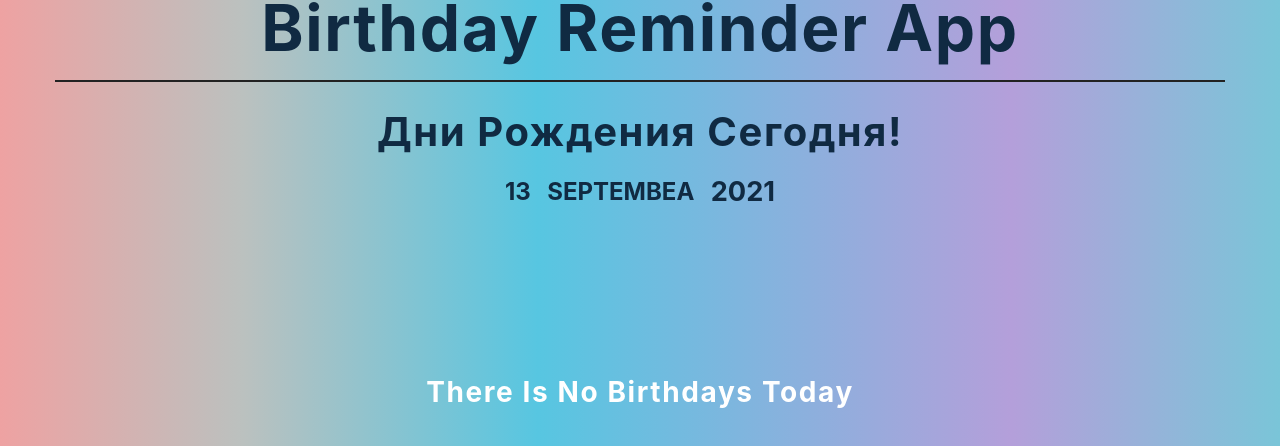
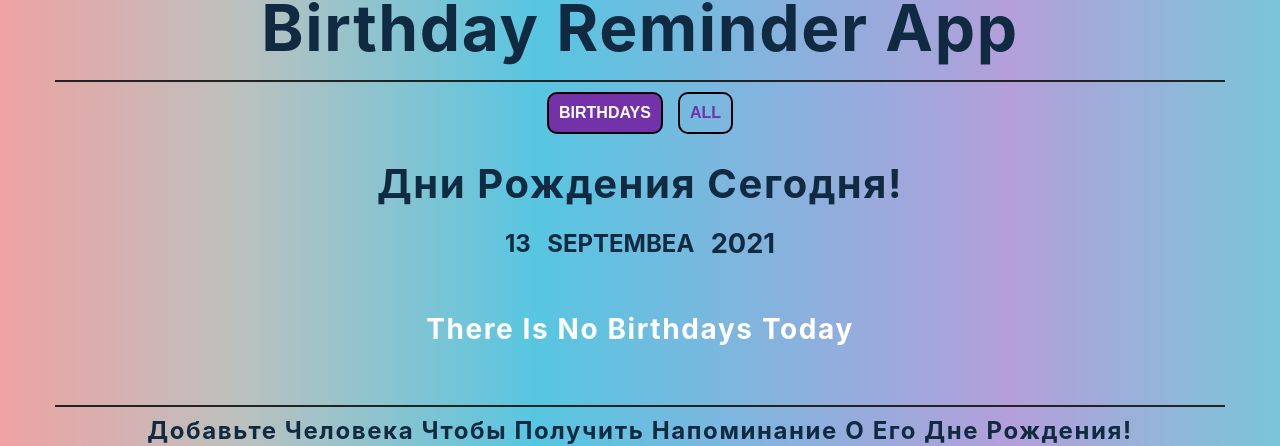
Before and after one commit to AlexBachurin/react-birthday-reminder, a React (Create React App) app: page / in a window 1280 px wide. Shown: the part 331-777 px from the top of the page. Built offline with nearby package versions, Linux system fonts and the light colour scheme.

Commit message:
button for show all/only birthdays

```diff
--- a/src/App.js
+++ b/src/App.js
@@ -1,7 +1,6 @@
 import React, { useState, useEffect, useRef } from 'react';
 import Persons from './components/Persons';
 import SubmitModal from './components/SubmitModal';
-import { AiOutlineClose } from 'react-icons/ai'
 //get data from local storage
 const getLocalStorage = () => {
   let list = localStorage.getItem('birthdaysList');
@@ -24,6 +23,8 @@ function App() {
   const [alert, setAlert] = useState({ state: false, type: '' })
   //state for modal
   const [isModalOpen, setIsModalOpen] = useState(false);
+  //state for show all
+  const [showAll, setShowAll] = useState(false);
   //get current date
   const today = new Date();
   const todayYear = today.getFullYear();
@@ -123,6 +124,14 @@ function App() {
     fileInputRef.current.value = null;
   }
 
+  //SHOW ALL/BIRTHDAYS
+  const showAllPeople = () => {
+    setShowAll(true)
+  }
+
+  const showBirthdays = () => {
+    setShowAll(false);
+  }
 
 
   //check birthday on every page load
@@ -148,8 +157,14 @@ function App() {
   }, [alert])
 
 
-  //if theres no persons to display return no users
+  // classname for section
 
+  let clsNameAll = showAll ? 'all-section show' : 'all-section'
+  let clsNameBirthdays = showAll ? 'birthdays-section' : 'birthdays-section show'
+
+  //claassname for button active
+  let btnClsNameAll = showAll ? 'btn active' : 'btn';
+  let btnClsNameBirthdays = showAll ? 'btn' : 'btn active';
   return (
     <main>
       <section className="section">
@@ -158,16 +173,27 @@ function App() {
           <h1 className="title">Birthday reminder app</h1>
           <div className="underline"></div>
         </div>
-        <h2 className="birthdays-title">Дни Рождения Сегодня!</h2>
-        <div className="date-container">
-          <span className="date">{todayDate}</span>
-          <span className="month">{transformMonthName(todayMonth)}</span>
-          <span className="year">{todayYear}</span>
+        <div className="toggle-btn-container">
+          <button className={btnClsNameBirthdays} onClick={showBirthdays}>birthdays</button>
+          <button className={btnClsNameAll} onClick={showAllPeople}>all</button>
         </div>
-        <section className="birthdays-section">
+
+        <section className={clsNameBirthdays}>
+          <div className="birthday-section-header">
+            <h2 className="birthdays-title">Дни Рождения Сегодня!</h2>
+            <div className="date-container">
+              <span className="date">{todayDate}</span>
+              <span className="month">{transformMonthName(todayMonth)}</span>
+              <span className="year">{todayYear}</span>
+            </div>
+          </div>
           {/* display people with birthday */}
-          {personsBirthToday.length !== 0 ? <Persons personsBirthToday={personsBirthToday} todayYear={todayYear} /> : <h3 className="birthdays-none">There is no birthdays today</h3>}
+          {personsBirthToday.length !== 0 ? <Persons personsList={personsBirthToday} todayYear={todayYear} /> : <h3 className="birthdays-none">There is no birthdays today</h3>}
 
+        </section>
+        <section className={clsNameAll}>
+          {/* display all */}
+          {peopleList.length === 0 ? <h3 className="birthdays-none">Вы еще не добавили ни одного человека</h3> : <Persons personsList={peopleList} todayYear={todayYear} />}
         </section>
         <div className="underline"></div>
         <h4 className="form-title">Добавьте человека чтобы получить напоминание о его дне рождения!</h4>
--- a/src/components/Persons.js
+++ b/src/components/Persons.js
@@ -1,11 +1,11 @@
 import React from 'react'
 import { FaBirthdayCake } from 'react-icons/fa'
 
-const Person = ({ personsBirthToday, todayYear }) => {
+const Person = ({ personsList, todayYear }) => {
     return (
-        <>
+        <div className="birthdays-wrapper">
             {
-                personsBirthToday.map((person, index) => {
+                personsList.map((person, index) => {
                     return (
                         <article key={index} className="birthday">
                             <div className="img-container">
@@ -19,7 +19,7 @@ const Person = ({ personsBirthToday, todayYear }) => {
                     )
                 })
             }
-        </>
+        </div>
     )
 
 }
--- a/src/index.css
+++ b/src/index.css
@@ -163,13 +163,29 @@ input[type="number"] {
   margin-bottom: 10px;
 }
 
-.birthdays-section {
+.birthdays-wrapper {
   margin-top: 40px;
   margin-bottom: 50px;
   display: grid;
   grid-template-columns: repeat(auto-fit, minmax(300px, 1fr));
   grid-gap: 20px;
   min-height: 250px;
+}
+.birthdays-section {
+  display: none;
+}
+.birthdays-section.show {
+  display: block;
+}
+.all-section {
+  margin-top: 40px;
+  margin-bottom: 50px;
+  display: none;
+  grid-template-columns: repeat(auto-fit, minmax(200px, 1fr));
+  grid-gap: 20px;
+}
+.all-section.show {
+  display: block;
 }
 .birthdays-title {
   margin-top: 30px;
@@ -178,7 +194,8 @@ input[type="number"] {
 .birthdays-none {
   text-align: center;
   color: var(--clr-white);
-  padding-top: 125px;
+  padding-top: 50px;
+  padding-bottom: 50px;
 }
 .date-container {
   margin: 0 auto;
@@ -421,6 +438,35 @@ input[type="file"] {
   color: #222;
 }
 
+.toggle-btn-container {
+  max-width: 300px;
+  margin: 0 auto;
+  display: flex;
+  justify-content: center;
+  gap: 15px;
+}
+.toggle-btn-container button {
+  padding: 10px;
+  text-transform: uppercase;
+  font-size: 1rem;
+  font-weight: bold;
+  background: transparent;
+  border-radius: 10px;
+  color: #7332a8;
+  border: 2px solid #000;
+  outline: none;
+  cursor: pointer;
+  transition: var(--transition);
+}
+.toggle-btn-container button:hover {
+  color: #fff;
+  background: #7332a8;
+}
+.toggle-btn-container button.active {
+  background: #7332a8;
+  color: #fff;
+}
+
 @media screen and (min-width: 992px) {
   .section {
     width: 95vw;
@@ -440,10 +486,9 @@ input[type="file"] {
     justify-content: center;
   }
 
-  .birthdays-section {
+  .birthdays-wrapper {
     margin-top: 40px;
     margin-bottom: 50px;
-    display: grid;
     grid-template-columns: repeat(auto-fit, minmax(200px, 1fr));
     grid-gap: 20px;
   }
```
